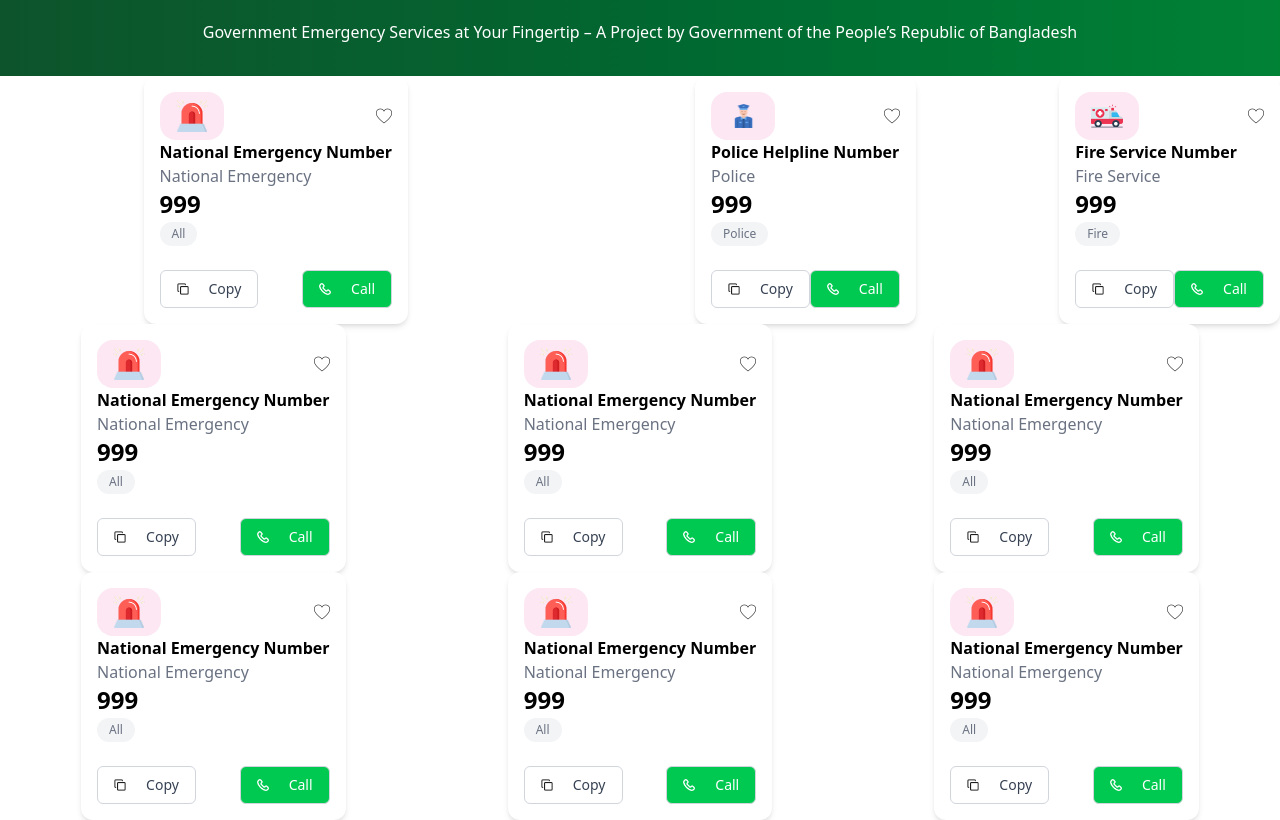
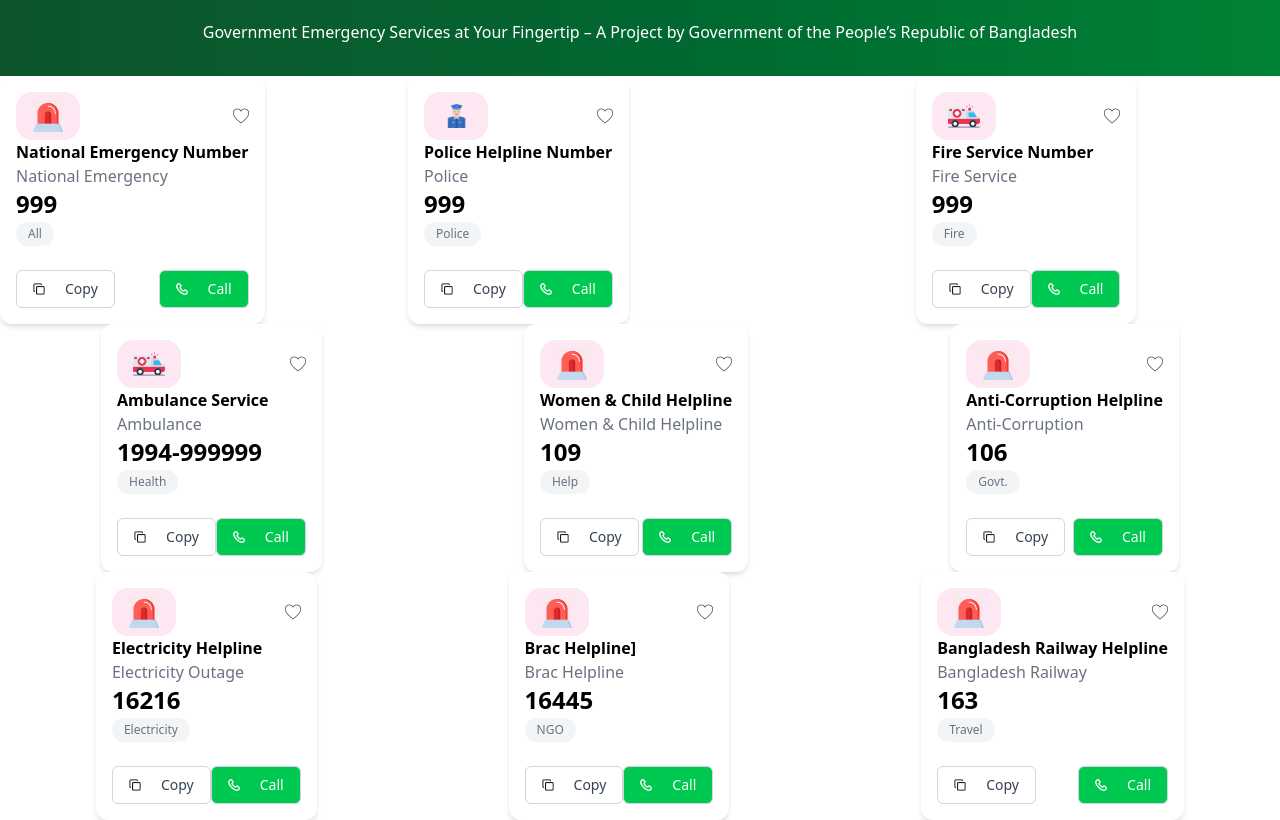
Before and after one commit to mredul-max/assignment-5-mredul, a plain HTML site: page index.html in a window 1280 px wide. Shown: the part 304-1124 px from the top of the page. Drawn offline with nearby package versions, Linux system fonts and the light colour scheme; a web font is replaced by a local one.

Commit message:
fourth commit

```diff
--- a/index.html
+++ b/index.html
@@ -54,13 +54,15 @@
     <main>
 
         <!--left side er card er parents div  -->
-        <div>
+        <div class=" justify-around">
 
             <!-- 1st line er parents div-->
-             <div class="flex justify-around">
+             <div class="flex justify-around ">
 
                 <!--1st line er div er A div-->
-                <div  class="max-w-sm mx-auto bg-white rounded-xl shadow-md p-4 relative">
+
+
+                <div  class="bg-white rounded-xl shadow-md p-4 relative" >
                 <!--A  div icon flex er jonno-->
                    <div class="flex justify-between items-center">
 
@@ -87,7 +89,7 @@
                 </div>
 
                 <!--1st line er div er B div-->
-                <div  class="max-w-sm mx-auto bg-white rounded-xl shadow-md p-4 relative">
+                <div  class=" max-w-sm mx-auto bg-white rounded-xl shadow-md p-4 relative">
                 <!--B  div icon flex er jonno-->
                    <div class="flex justify-between items-center">
 
@@ -115,7 +117,7 @@
 
                 <!--1st line er div er C div-->
 
-                <div  class="max-w-sm mx- bg-white rounded-xl shadow-md p-4 relative">
+                <div  class="  max-w-sm mx-auto bg-white rounded-xl shadow-md p-4 relative">
                 <!--C div icon flex er jonno-->
                    <div class="flex justify-between items-center">
 
@@ -143,11 +145,39 @@
                     </div>
 
               <!--2nd line er parents div-->
-               <div class="flex justify-around">
+               <div class="flex justify-center">
 
-                <!--1st line er div er A div-->
+                <!--2st line er div er D div-->
                 <div  class="max-w-sm mx-auto bg-white rounded-xl shadow-md p-4 relative">
-                <!--A  div icon flex er jonno-->
+                <!--D div icon flex er jonno-->
+                   <div class="flex justify-between items-center">
+
+                    <span  class="flex items-center justify-center  px-4  py-2 rounded-2xl bg-pink-100 gap-5" >
+                        <img class="size-8" src="assets/ambulance.png" alt="">
+                    </span>
+
+                    <img class="size-4" src="heart.png" alt="">
+                    </div>
+
+                    <h1 class="font-extrabold">Ambulance Service</h1>
+                    <p class="text-gray-500">Ambulance</p>
+                     <span class="text-black text-2xl font-extrabold">1994-999999</span>
+                    <br>
+                    <span  class="inline-block bg-gray-100 text-gray-500 text-xs px-3 py-1 rounded-full" >Health</span>
+                    <br>
+                    <br>
+                    <!--D div er uddesso ei div er viotorkar  button flex kora-->
+                    <div class="flex justify-between items-center ">
+                       <button class="flex items-center justify-center border border-gray-300 text-gray-700 px-4 py-2 rounded-md hover:bg-gray-100 gap-5  text-sm"> <img  class="size-3" src="copy.png" alt="">Copy</button>
+                        <button class="flex items-center justify-center border border-gray-300 text-white px-4 py-2 rounded-md  bg-green-500  hover:bg-green-700       gap-5  text-sm"> <img  class="size-3  " src="Vector (3).png" alt="">Call</button>
+                </div>
+
+                </div>
+
+                <!--2st line er div er E div-->
+
+                <div  class="max-w-sm mx-auto bg-white rounded-xl shadow-md p-4 relative">
+                <!--E  div icon flex er jonno-->
                    <div class="flex justify-between items-center">
 
                     <span  class="flex items-center justify-center  px-4  py-2 rounded-2xl bg-pink-100 gap-5" >
@@ -157,11 +187,70 @@
                     <img class="size-4" src="heart.png" alt="">
                     </div>
 
-                    <h1 class="font-extrabold">National Emergency Number</h1>
-                    <p class="text-gray-500">National Emergency</p>
-                     <span class="text-black text-2xl font-extrabold">999</span>
+                    <h1 class="font-extrabold">Women & Child Helpline</h1>
+                    <p class="text-gray-500">Women & Child Helpline</p>
+                     <span class="text-black text-2xl font-extrabold">109</span>
                     <br>
-                    <span  class="inline-block bg-gray-100 text-gray-500 text-xs px-3 py-1 rounded-full" >All</span>
+                    <span  class="inline-block bg-gray-100 text-gray-500 text-xs px-3 py-1 rounded-full" >Help</span>
+                    <br>
+                    <br>
+                    <!--E div er uddesso ei div er viotorkar  button flex kora-->
+                    <div class="flex justify-between items-center ">
+                       <button class="flex items-center justify-center border border-gray-300 text-gray-700 px-4 py-2 rounded-md hover:bg-gray-100 gap-5  text-sm"> <img  class="size-3" src="copy.png" alt="">Copy</button>
+                        <button class="flex items-center justify-center border border-gray-300 text-white px-4 py-2 rounded-md  bg-green-500  hover:bg-green-700       gap-5  text-sm"> <img  class="size-3  " src="Vector (3).png" alt="">Call</button>
+                </div>
+
+                </div>
+
+                <!--2st line er div er F div-->
+
+                <div  class="max-w-sm mx-auto bg-white rounded-xl shadow-md p-4 relative">
+                <!--F  div icon flex er jonno-->
+                   <div class="flex justify-between items-center">
+
+                    <span  class="flex items-center justify-center  px-4  py-2 rounded-2xl bg-pink-100 gap-5" >
+                        <img class="size-8" src="assets/emergency.png" alt="">
+                    </span>
+
+                    <img class="size-4" src="heart.png" alt="">
+                    </div>
+
+                    <h1 class="font-extrabold">Anti-Corruption Helpline</h1>
+                    <p class="text-gray-500">Anti-Corruption</p>
+                     <span class="text-black text-2xl font-extrabold">106</span>
+                    <br>
+                    <span  class="inline-block bg-gray-100 text-gray-500 text-xs px-3 py-1 rounded-full" >Govt.</span>
+                    <br>
+                    <br>
+                    <!--F div er uddesso ei div er viotorkar  button flex kora-->
+                    <div class="flex justify-between items-center ">
+                       <button class="flex items-center justify-center border border-gray-300 text-gray-700 px-4 py-2 rounded-md hover:bg-gray-100 gap-5  text-sm"> <img  class="size-3" src="copy.png" alt="">Copy</button>
+                        <button class="flex items-center justify-center border border-gray-300 text-white px-4 py-2 rounded-md  bg-green-500  hover:bg-green-700       gap-5  text-sm"> <img  class="size-3  " src="Vector (3).png" alt="">Call</button>
+                </div>
+
+                </div>
+                    </div>
+
+              <!-- 3rd line er parents div-->
+                      <div class="flex justify-center">
+
+                <!--3st line er div er G div-->
+                <div  class="max-w-sm mx-auto bg-white rounded-xl shadow-md p-4 relative">
+                <!--G  div icon flex er jonno-->
+                   <div class="flex justify-between items-center">
+
+                    <span  class="flex items-center justify-center  px-4  py-2 rounded-2xl bg-pink-100 gap-5" >
+                        <img class="size-8" src="assets/emergency.png" alt="">
+                    </span>
+
+                    <img class="size-4" src="heart.png" alt="">
+                    </div>
+
+                    <h1 class="font-extrabold">Electricity Helpline</h1>
+                    <p class="text-gray-500">Electricity Outage</p>
+                     <span class="text-black text-2xl font-extrabold">16216</span>
+                    <br>
+                    <span  class="inline-block bg-gray-100 text-gray-500 text-xs px-3 py-1 rounded-full" >Electricity</span>
                     <br>
                     <br>
                     <!--A div er uddesso ei div er viotorkar  button flex kora-->
@@ -172,10 +261,10 @@
 
                 </div>
 
-                <!--1st line er div er B div-->
+                <!--3st line er div er H div-->
 
                 <div  class="max-w-sm mx-auto bg-white rounded-xl shadow-md p-4 relative">
-                <!--A  div icon flex er jonno-->
+                <!--H  div icon flex er jonno-->
                    <div class="flex justify-between items-center">
 
                     <span  class="flex items-center justify-center  px-4  py-2 rounded-2xl bg-pink-100 gap-5" >
@@ -185,14 +274,14 @@
                     <img class="size-4" src="heart.png" alt="">
                     </div>
 
-                    <h1 class="font-extrabold">National Emergency Number</h1>
-                    <p class="text-gray-500">National Emergency</p>
-                     <span class="text-black text-2xl font-extrabold">999</span>
+                    <h1 class="font-extrabold">Brac Helpline]</h1>
+                    <p class="text-gray-500">Brac Helpline</p>
+                     <span class="text-black text-2xl font-extrabold">16445</span>
                     <br>
-                    <span  class="inline-block bg-gray-100 text-gray-500 text-xs px-3 py-1 rounded-full" >All</span>
+                    <span  class="inline-block bg-gray-100 text-gray-500 text-xs px-3 py-1 rounded-full" >NGO</span>
                     <br>
                     <br>
-                    <!--A div er uddesso ei div er viotorkar  button flex kora-->
+                    <!--H div er uddesso ei div er viotorkar  button flex kora-->
                     <div class="flex justify-between items-center ">
                        <button class="flex items-center justify-center border border-gray-300 text-gray-700 px-4 py-2 rounded-md hover:bg-gray-100 gap-5  text-sm"> <img  class="size-3" src="copy.png" alt="">Copy</button>
                         <button class="flex items-center justify-center border border-gray-300 text-white px-4 py-2 rounded-md  bg-green-500  hover:bg-green-700       gap-5  text-sm"> <img  class="size-3  " src="Vector (3).png" alt="">Call</button>
@@ -213,98 +302,11 @@
                     <img class="size-4" src="heart.png" alt="">
                     </div>
 
-                    <h1 class="font-extrabold">National Emergency Number</h1>
-                    <p class="text-gray-500">National Emergency</p>
-                     <span class="text-black text-2xl font-extrabold">999</span>
+                    <h1 class="font-extrabold">Bangladesh Railway Helpline </h1>
+                    <p class="text-gray-500">Bangladesh Railway  </p>
+                     <span class="text-black text-2xl font-extrabold">163</span>
                     <br>
-                    <span  class="inline-block bg-gray-100 text-gray-500 text-xs px-3 py-1 rounded-full" >All</span>
-                    <br>
-                    <br>
-                    <!--A div er uddesso ei div er viotorkar  button flex kora-->
-                    <div class="flex justify-between items-center ">
-                       <button class="flex items-center justify-center border border-gray-300 text-gray-700 px-4 py-2 rounded-md hover:bg-gray-100 gap-5  text-sm"> <img  class="size-3" src="copy.png" alt="">Copy</button>
-                        <button class="flex items-center justify-center border border-gray-300 text-white px-4 py-2 rounded-md  bg-green-500  hover:bg-green-700       gap-5  text-sm"> <img  class="size-3  " src="Vector (3).png" alt="">Call</button>
-                </div>
-
-                </div>
-                    </div>
-
-              <!-- 3rd line er parents div-->
-                      <div class="flex justify-around">
-
-                <!--1st line er div er A div-->
-                <div  class="max-w-sm mx-auto bg-white rounded-xl shadow-md p-4 relative">
-                <!--A  div icon flex er jonno-->
-                   <div class="flex justify-between items-center">
-
-                    <span  class="flex items-center justify-center  px-4  py-2 rounded-2xl bg-pink-100 gap-5" >
-                        <img class="size-8" src="assets/emergency.png" alt="">
-                    </span>
-
-                    <img class="size-4" src="heart.png" alt="">
-                    </div>
-
-                    <h1 class="font-extrabold">National Emergency Number</h1>
-                    <p class="text-gray-500">National Emergency</p>
-                     <span class="text-black text-2xl font-extrabold">999</span>
-                    <br>
-                    <span  class="inline-block bg-gray-100 text-gray-500 text-xs px-3 py-1 rounded-full" >All</span>
-                    <br>
-                    <br>
-                    <!--A div er uddesso ei div er viotorkar  button flex kora-->
-                    <div class="flex justify-between items-center ">
-                       <button class="flex items-center justify-center border border-gray-300 text-gray-700 px-4 py-2 rounded-md hover:bg-gray-100 gap-5  text-sm"> <img  class="size-3" src="copy.png" alt="">Copy</button>
-                        <button class="flex items-center justify-center border border-gray-300 text-white px-4 py-2 rounded-md  bg-green-500  hover:bg-green-700       gap-5  text-sm"> <img  class="size-3  " src="Vector (3).png" alt="">Call</button>
-                </div>
-
-                </div>
-
-                <!--1st line er div er B div-->
-
-                <div  class="max-w-sm mx-auto bg-white rounded-xl shadow-md p-4 relative">
-                <!--A  div icon flex er jonno-->
-                   <div class="flex justify-between items-center">
-
-                    <span  class="flex items-center justify-center  px-4  py-2 rounded-2xl bg-pink-100 gap-5" >
-                        <img class="size-8" src="assets/emergency.png" alt="">
-                    </span>
-
-                    <img class="size-4" src="heart.png" alt="">
-                    </div>
-
-                    <h1 class="font-extrabold">National Emergency Number</h1>
-                    <p class="text-gray-500">National Emergency</p>
-                     <span class="text-black text-2xl font-extrabold">999</span>
-                    <br>
-                    <span  class="inline-block bg-gray-100 text-gray-500 text-xs px-3 py-1 rounded-full" >All</span>
-                    <br>
-                    <br>
-                    <!--A div er uddesso ei div er viotorkar  button flex kora-->
-                    <div class="flex justify-between items-center ">
-                       <button class="flex items-center justify-center border border-gray-300 text-gray-700 px-4 py-2 rounded-md hover:bg-gray-100 gap-5  text-sm"> <img  class="size-3" src="copy.png" alt="">Copy</button>
-                        <button class="flex items-center justify-center border border-gray-300 text-white px-4 py-2 rounded-md  bg-green-500  hover:bg-green-700       gap-5  text-sm"> <img  class="size-3  " src="Vector (3).png" alt="">Call</button>
-                </div>
-
-                </div>
-
-                <!--1st line er div er C div-->
-
-                <div  class="max-w-sm mx-auto bg-white rounded-xl shadow-md p-4 relative">
-                <!--A  div icon flex er jonno-->
-                   <div class="flex justify-between items-center">
-
-                    <span  class="flex items-center justify-center  px-4  py-2 rounded-2xl bg-pink-100 gap-5" >
-                        <img class="size-8" src="assets/emergency.png" alt="">
-                    </span>
-
-                    <img class="size-4" src="heart.png" alt="">
-                    </div>
-
-                    <h1 class="font-extrabold">National Emergency Number</h1>
-                    <p class="text-gray-500">National Emergency</p>
-                     <span class="text-black text-2xl font-extrabold">999</span>
-                    <br>
-                    <span  class="inline-block bg-gray-100 text-gray-500 text-xs px-3 py-1 rounded-full" >All</span>
+                    <span  class="inline-block bg-gray-100 text-gray-500 text-xs px-3 py-1 rounded-full" >Travel</span>
                     <br>
                     <br>
                     <!--A div er uddesso ei div er viotorkar  button flex kora-->
```
